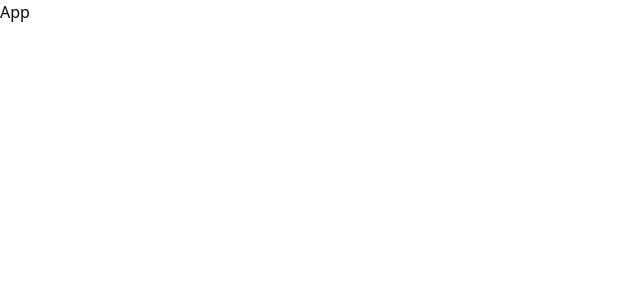
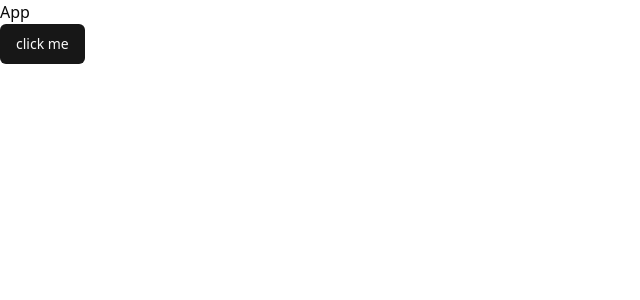
Before and after one commit to abbaskhalil042/elib-dashboard, a React (Vite) app: page / in a window 1280 px wide. Shown: the top 300 px of the page, without its empty margins (0-640 px from the left). Built offline with nearby package versions, Linux system fonts and the light colour scheme.

Commit message:
test shadcn ui button

```diff
--- a/package.json
+++ b/package.json
@@ -10,6 +10,7 @@
     "preview": "vite preview"
   },
   "dependencies": {
+    "@radix-ui/react-slot": "^1.1.0",
     "class-variance-authority": "^0.7.0",
     "clsx": "^2.1.1",
     "lucide-react": "^0.400.0",
--- a/src/App.tsx
+++ b/src/App.tsx
@@ -1,8 +1,13 @@
 import React from 'react'
+import { Button } from './components/ui/button'
 
 const App = () => {
   return (
+    <>
+
     <div>App</div>
+    <Button>click me</Button>
+    </>
   )
 }
 
--- /dev/null
+++ b/src/components/ui/button.tsx
@@ -0,0 +1,55 @@
+import * as React from "react"
+import { Slot } from "@radix-ui/react-slot"
+import { cva, type VariantProps } from "class-variance-authority"
+import { cn } from "@/lib/utils"
+
+const buttonVariants = cva(
+  "inline-flex items-center justify-center whitespace-nowrap rounded-md text-sm font-medium ring-offset-background transition-colors focus-visible:outline-none focus-visible:ring-2 focus-visible:ring-ring focus-visible:ring-offset-2 disabled:pointer-events-none disabled:opacity-50",
+  {
+    variants: {
+      variant: {
+        default: "bg-primary text-primary-foreground hover:bg-primary/90",
+        destructive:
+          "bg-destructive text-destructive-foreground hover:bg-destructive/90",
+        outline:
+          "border border-input bg-background hover:bg-accent hover:text-accent-foreground",
+        secondary:
+          "bg-secondary text-secondary-foreground hover:bg-secondary/80",
+        ghost: "hover:bg-accent hover:text-accent-foreground",
+        link: "text-primary underline-offset-4 hover:underline",
+      },
+      size: {
+        default: "h-10 px-4 py-2",
+        sm: "h-9 rounded-md px-3",
+        lg: "h-11 rounded-md px-8",
+        icon: "h-10 w-10",
+      },
+    },
+    defaultVariants: {
+      variant: "default",
+      size: "default",
+    },
+  }
+)
+
+export interface ButtonProps
+  extends React.ButtonHTMLAttributes<HTMLButtonElement>,
+    VariantProps<typeof buttonVariants> {
+  asChild?: boolean
+}
+
+const Button = React.forwardRef<HTMLButtonElement, ButtonProps>(
+  ({ className, variant, size, asChild = false, ...props }, ref) => {
+    const Comp = asChild ? Slot : "button"
+    return (
+      <Comp
+        className={cn(buttonVariants({ variant, size, className }))}
+        ref={ref}
+        {...props}
+      />
+    )
+  }
+)
+Button.displayName = "Button"
+
+export { Button, buttonVariants }
```
Also changed, not shown: src/index.css (indentation only), 1 other file (tests, documents, lock files or other folders).
